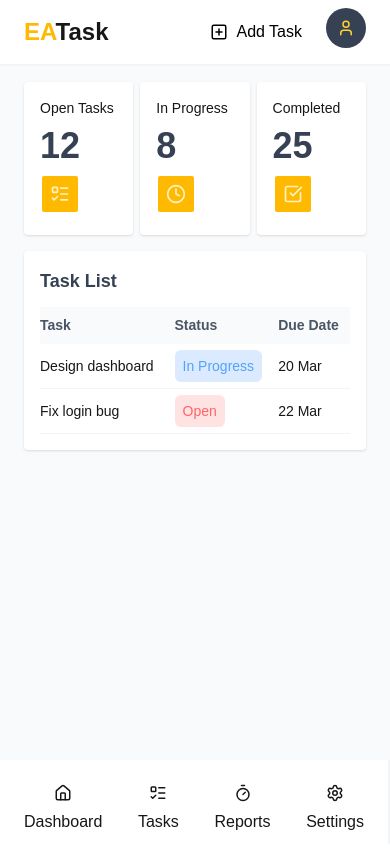
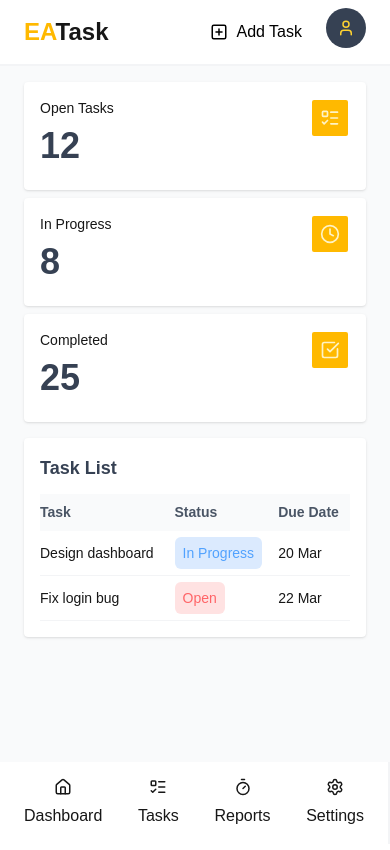
Before and after one commit to EdmilsonEdstar/EA-Task, a Next.js app: page /Dashboard in a window 390 px wide. Built offline with nearby package versions, Linux system fonts and the light colour scheme.

Commit message:
fix:mobile interface Responsivenes

```diff
--- a/components/layout/SideBarLeft.tsx
+++ b/components/layout/SideBarLeft.tsx
@@ -5,7 +5,7 @@ import Link from "next/link";
 export default function SideBarLeft() {
   return (
     <>
-        <div className="sm:static absolute bottom-0 w-[100%] h-[10vh] lg:h-[100vh] lg:w-[15%] px-6 pt-6  bg-white border-r-2 border-gray-100">
+        <div className="sm:static absolute bottom-0 w-[100%] lg:w-[15%] lg:h-[100vh] px-6 pt-4  bg-white border-r-2 border-gray-100">
             <div className="mb-10 sm:static hidden lg:block">
                 <h1 className="text-2xl font-bold"><span className="text-amber-400">EA</span>Task</h1>
             </div>
--- a/components/layout/SideBarRight.tsx
+++ b/components/layout/SideBarRight.tsx
@@ -6,7 +6,7 @@ import DashboardTable from "../modules/dashboard/Table";
 export default function SideBarRight() {
   return (
     <>
-        <div className="h-[95vh] lg:h-[100vh] lg:w-[95%] bg-gray-50 space-y-4">
+        <div className="h-[100vh] w-[100%] lg:w-[95%] bg-gray-50 space-y-4 overflow-y-auto custom-scrollbar">
               <div className="bg-white py-2 flex gap-2 justify-between items-center px-6 border-b-2 border-gray-100">
                   <div>
                       <h1 className="text-2xl font-bold lg:hidden"><span className="text-amber-400">EA</span>Task</h1>
@@ -15,9 +15,8 @@ export default function SideBarRight() {
                       <button type="button" aria-label="User profile" className="flex flex-row justify-center items-center gap-2  text-black px-6 py-3 rounded-sm"><PlusSquare size={18} />Add Task</button>
                       <button type="button" aria-label="User profile" className="w-10 h-10 flex items-center justify-center bg-gray-700 hover:bg-gray-600 text-amber-300 rounded-full transition"><User size={18} /></button>
                   </div>
-
               </div>
-              <div className="flex flex-row justify-between px-6">
+              <div className="flex flex-col lg:flex-row justify-between px-6 space-y-2">
                   <DashboardCard icon={<ListTodo size={20} />} qty="12" desc="Open Tasks" />
                   <DashboardCard icon={<Clock size={20} />} qty="8" desc="In Progress" />
                   <DashboardCard icon={<CheckSquare size={20} />} qty="25" desc="Completed" />
--- a/components/modules/dashboard/DashboardCard.tsx
+++ b/components/modules/dashboard/DashboardCard.tsx
@@ -9,7 +9,7 @@ type PropsDashboardCard = {
 export default function DashboardCard(props:PropsDashboardCard) {
   return (
     <>
-        <div className="w-[32%] flex justify-between flex-wrap bg-white text-sm lg:text-base shadow p-4 space-y-2 rounded-sm">
+        <div className="w-[100%] lg:w-[32%] flex justify-between flex-wrap bg-white text-sm lg:text-base shadow p-4 space-y-2 rounded-sm">
             <div className="space-y-2">
                 <p>{props.desc}</p>
                 <h1 className="font-bold text-gray-700 text-4xl">{props.qty}</h1>
```
Lines whose indentation alone changed are shown as unchanged.
